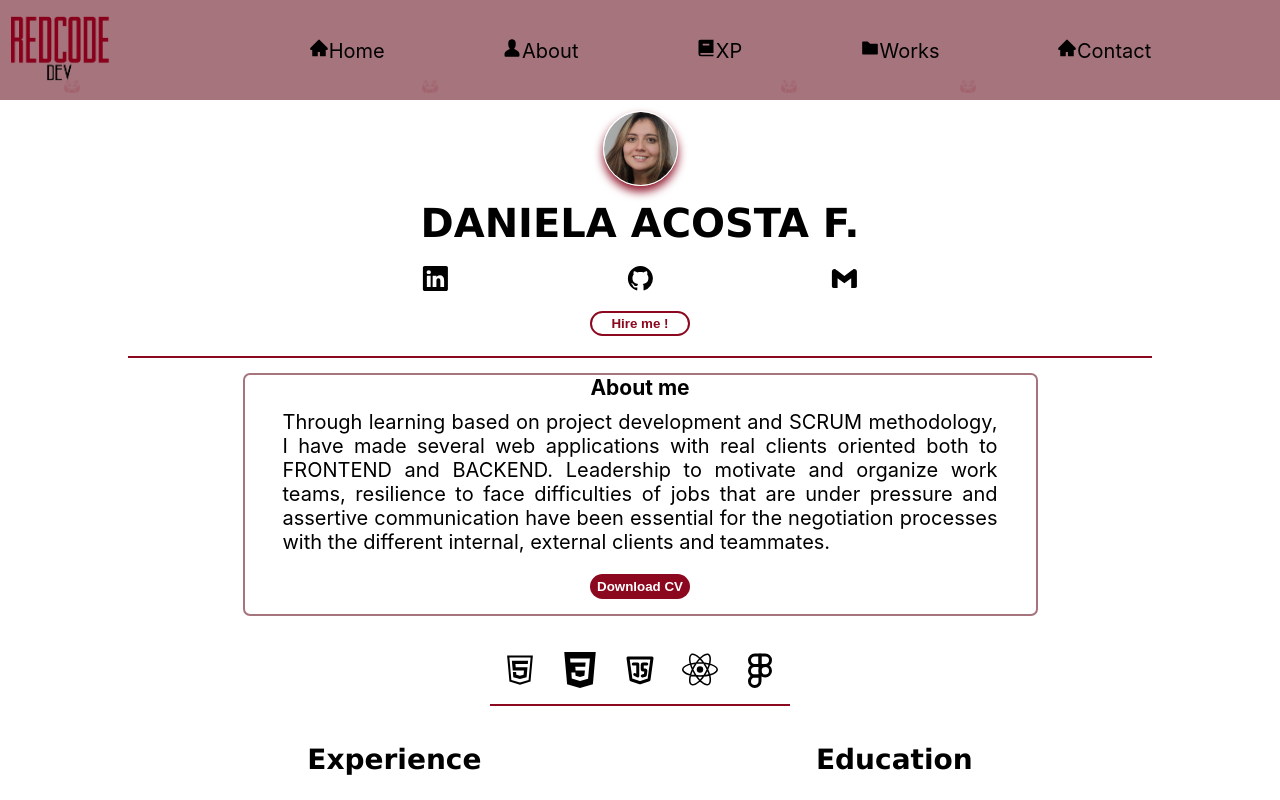
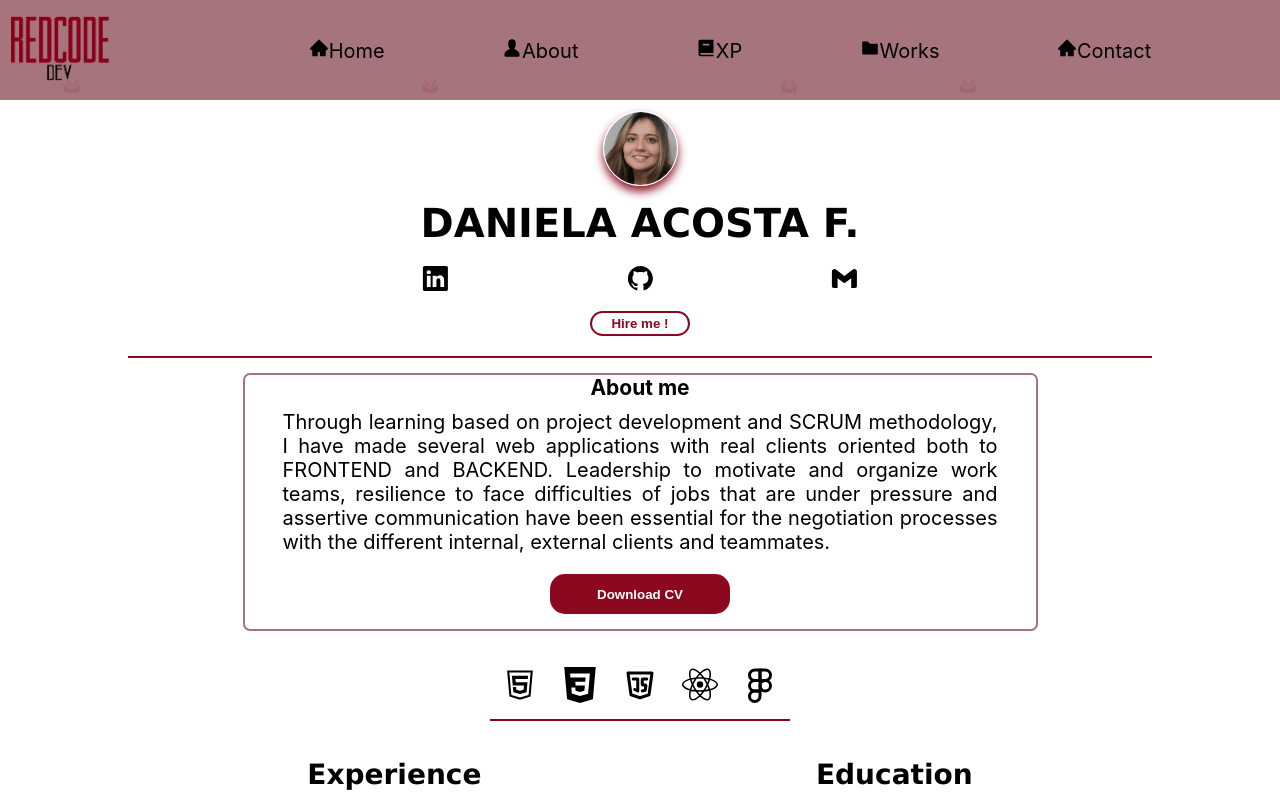
Before and after one commit to DanikMonday/Portafolio, a React (Create React App) app: page / in a window 1280 px wide. Shown: the top 800 px of the page. Built offline with nearby package versions, Linux system fonts and the light colour scheme.

Commit message:
responsive-buttons

```diff
--- a/src/App.css
+++ b/src/App.css
@@ -286,6 +286,14 @@ body{
   margin-top: 10px;
   margin-bottom: 15px;
 }
+
+@media (min-width:720px ) {
+  .btn-cv{
+    width: 180px;
+    height: 40px;
+  }
+}
+
 .btn-cv:hover{
   background-position: right;
 }
@@ -315,6 +323,13 @@ body{
   width: 12%;
 }
 
+.cont-ico:hover{
+  width: 16%;
+}
+
+/* .ico-html{
+  color: orange;
+} */
 /* Experience---------------------- */
 
 .experience{
--- a/src/Components/About.jsx
+++ b/src/Components/About.jsx
@@ -16,7 +16,7 @@ export const About = (props) => {
             <button className='btn-cv'><a href={require('../Docs/cvd-DanielaAcostaForero.pdf')} target="_blank">Download CV</a></button>
         </div>
         <div className='ico-skills'>
-            <div className='cont-ico'><AiOutlineHtml5 className='ico-sk'></AiOutlineHtml5></div>
+            <div className='cont-ico'><AiOutlineHtml5 className='ico-sk ico-html'></AiOutlineHtml5></div>
             <div className='cont-ico'><SiCss3 className='ico-sk'></SiCss3></div>
             <div className='cont-ico'><TbBrandJavascript className='ico-sk'></TbBrandJavascript></div>
             <div className='cont-ico'><GrReactjs className='ico-sk'></GrReactjs></div>
```
